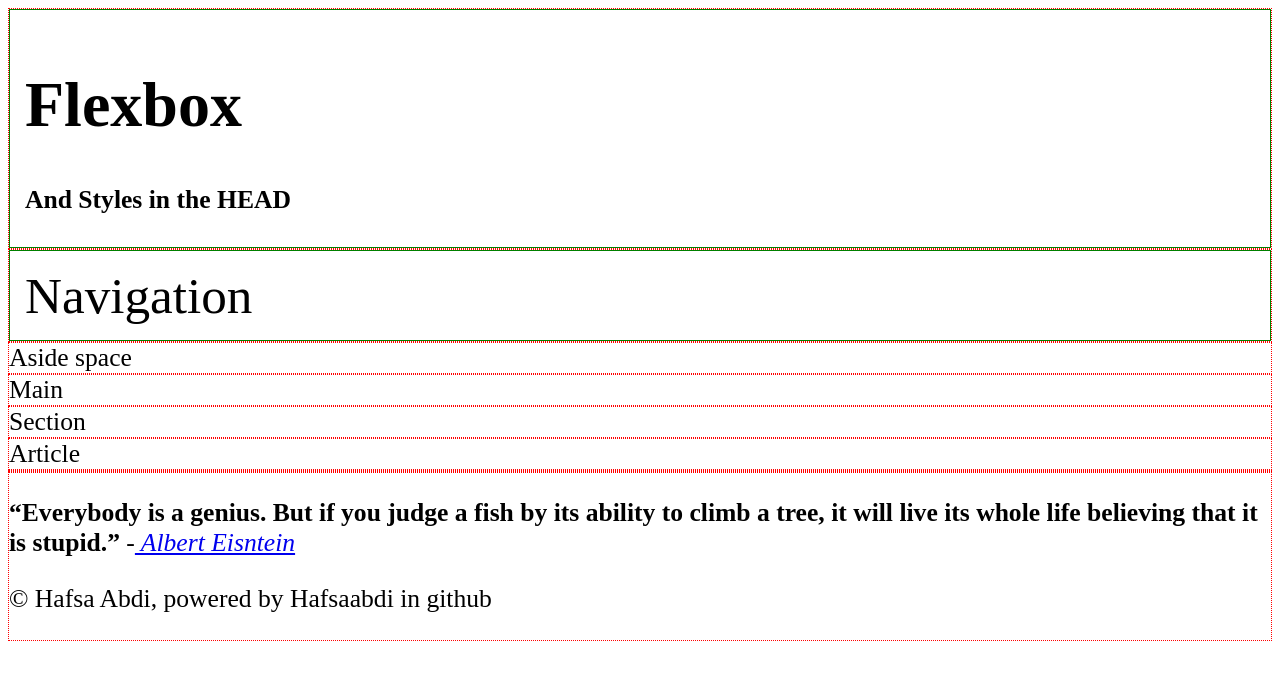
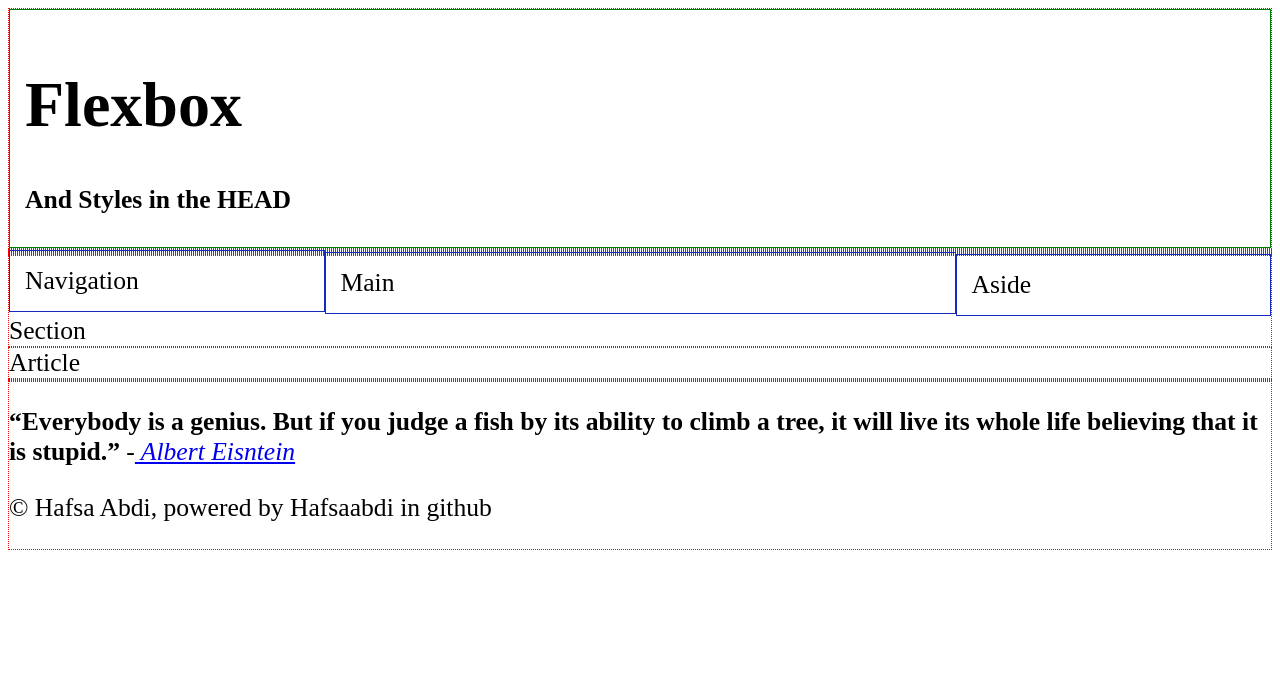
Before and after one commit to hafsaabdi/HTML-20220914, a plain HTML site: page childpages/Flexbox.html in a window 1280 px wide. Drawn offline with Linux system fonts and the light colour scheme.

Commit message:
Update Flexbox.html

```diff
--- a/childpages/Flexbox.html
+++ b/childpages/Flexbox.html
@@ -73,9 +73,9 @@
                 <h1>And Styles in the HEAD</h1>
             </header>
         </div>
-        <div><nav class="header">Navigation</nav></div>
-        <div><aside>Aside space</aside></div>
-        <div><main>Main</main></div>
+        <div><nav class="menu">Navigation</nav></div>
+        <div><main class="main">Main</main></div>
+        <div><aside class="aside">Aside</aside></div>
         <div><section>Section</section></div>
         <div><article>Article</article></div>
         <div><footer></footer></div>
```
